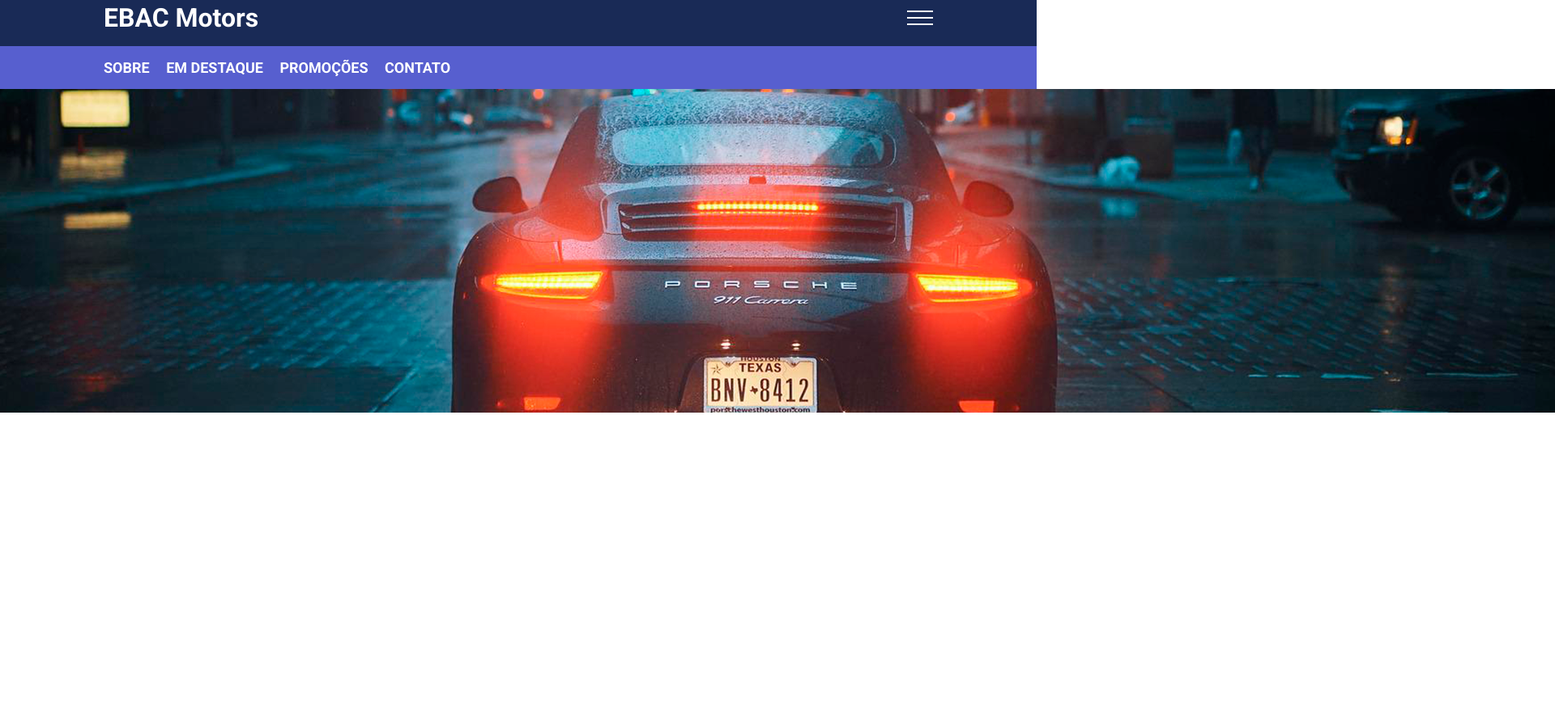
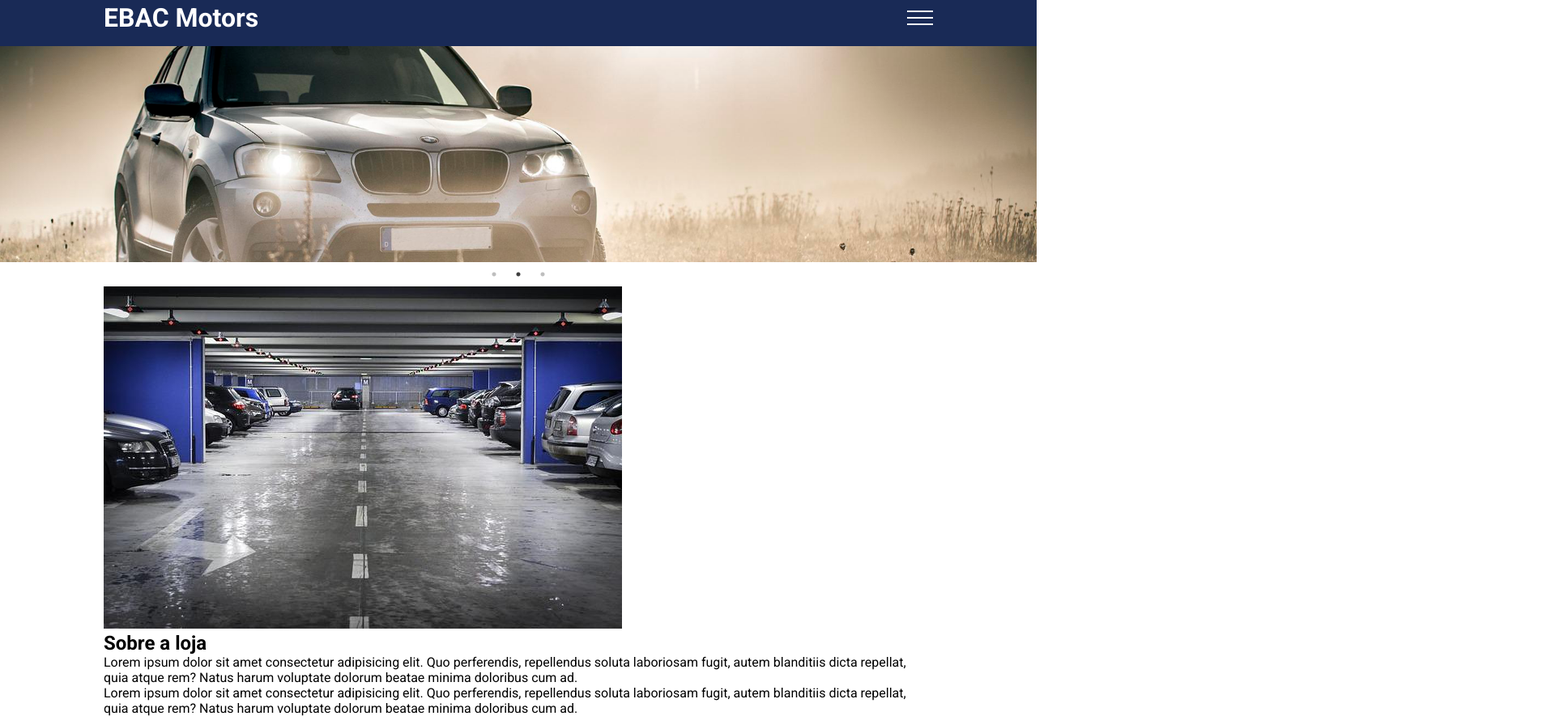
Before and after one commit to SouMarcel/curso_ebac_frontend, a plain HTML site: page index.html in a window 1280 px wide. Shown: the part 13-898 px from the top of the page at 81% size, 1920 px wide, since content can reach past the window. Before the commit the page ends 800 px from the top, so only its background shows below. Drawn offline with nearby package versions, Linux system fonts and the light colour scheme.

Commit message:
add carousel functionality and store information section to index.html; update CSS for layout adjustments

```diff
--- a/index.html
+++ b/index.html
@@ -42,12 +42,44 @@
             </div>
         </nav>
     </header>
-    <div>
+    <div id="carrossel">
         <img src="./images/slide1.png" alt="carro porsche">
+        <img src="./images/slide2.png" alt="carro BMW">
+        <img src="./images/slide3.png" alt="carro ford">
     </div>
+    <section>
+        <div class="container">
+            <img src="./images/loja.jpg" alt="imagem da loja">
+            <div>
+                <h2>Sobre a  loja</h2>
+                <p>
+                    Lorem ipsum dolor sit amet consectetur adipisicing elit. Quo perferendis, repellendus soluta laboriosam fugit, autem blanditiis dicta repellat, quia atque rem? Natus harum voluptate dolorum beatae minima doloribus cum ad.
+                </p>
+                <p>
+                    Lorem ipsum dolor sit amet consectetur adipisicing elit. Quo perferendis, repellendus soluta laboriosam fugit, autem blanditiis dicta repellat, quia atque rem? Natus harum voluptate dolorum beatae minima doloribus cum ad.
+                </p>
+            </div>
+        </div>
+    </section>
     <script type="text/javascript" src="https://code.jquery.com/jquery-1.11.0.min.js"></script>
     <script type="text/javascript" src="https://code.jquery.com/jquery-migrate-1.2.1.min.js"></script>
     <script type="text/javascript" src="https://cdn.jsdelivr.net/npm/slick-carousel@1.8.1/slick/slick.min.js"></script>
+    <script>
+        $(document).ready(function(){
+            $('#carrossel').slick({
+                dots: true,
+                infinite: true,
+                speed: 300,
+                slidesToShow: 1,
+                adaptiveHeight: true,
+                autoplay: true,
+            });
+
+            $('.menu-hamburguer').click(function(){
+                $('nav').slideToggle();
+            });
+        });
+    </script>
 </body>
 
 </html>
--- a/main.css
+++ b/main.css
@@ -3,6 +3,10 @@
     padding: 0;
     box-sizing: border-box;
     font-family: 'Roboto', sans-serif;
+}
+
+html {
+    overflow-x: hidden;
 }
 
 .container {
@@ -27,6 +31,7 @@
 nav {
     background-color: #575fcf;
     padding: 16px 0;
+    display: none;
 }
 
 nav li {
@@ -53,4 +58,5 @@
     height: 2px;
     background-color: #fff;
     margin: 6px 0;
+    cursor: pointer;
 }
```
